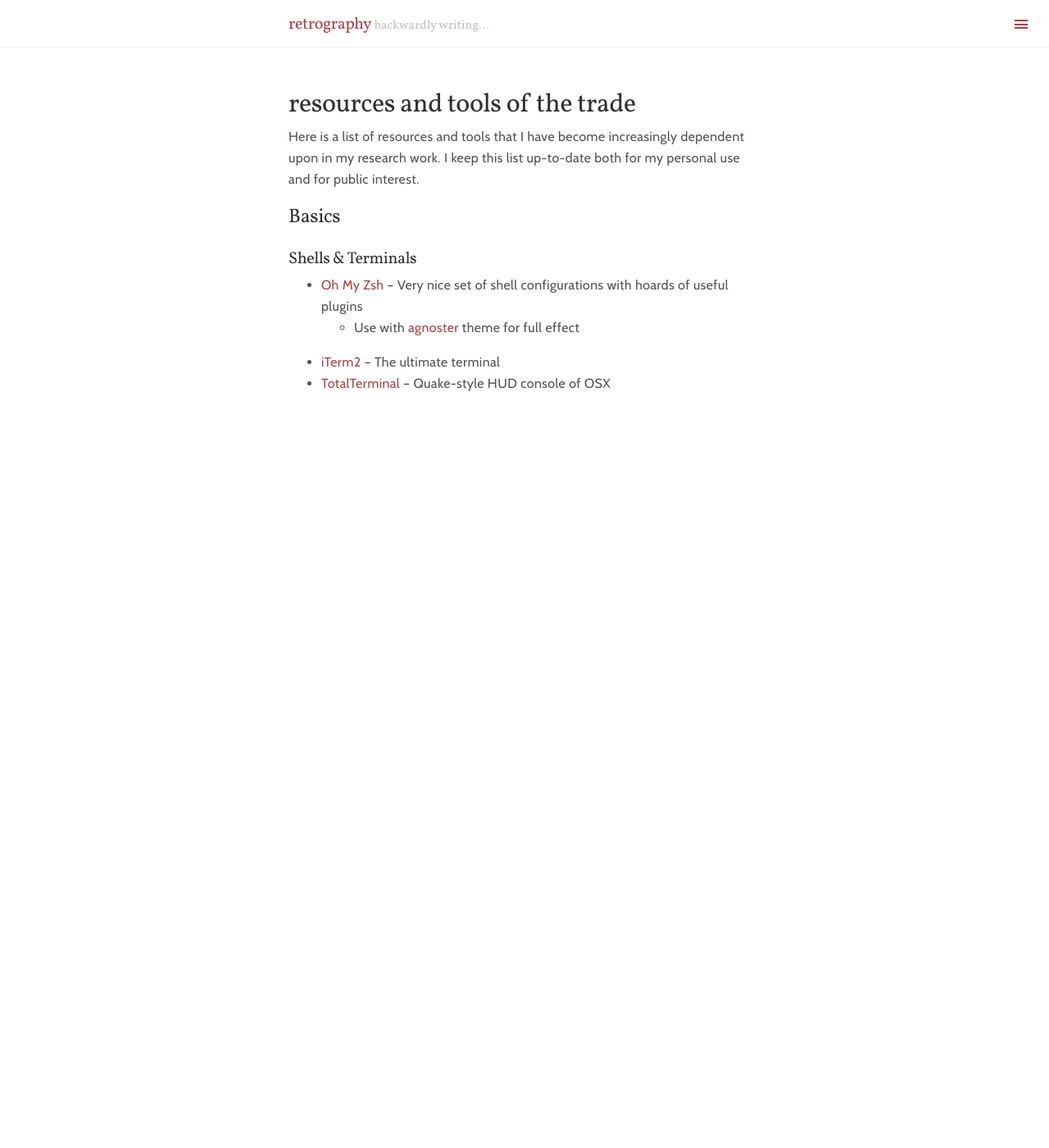
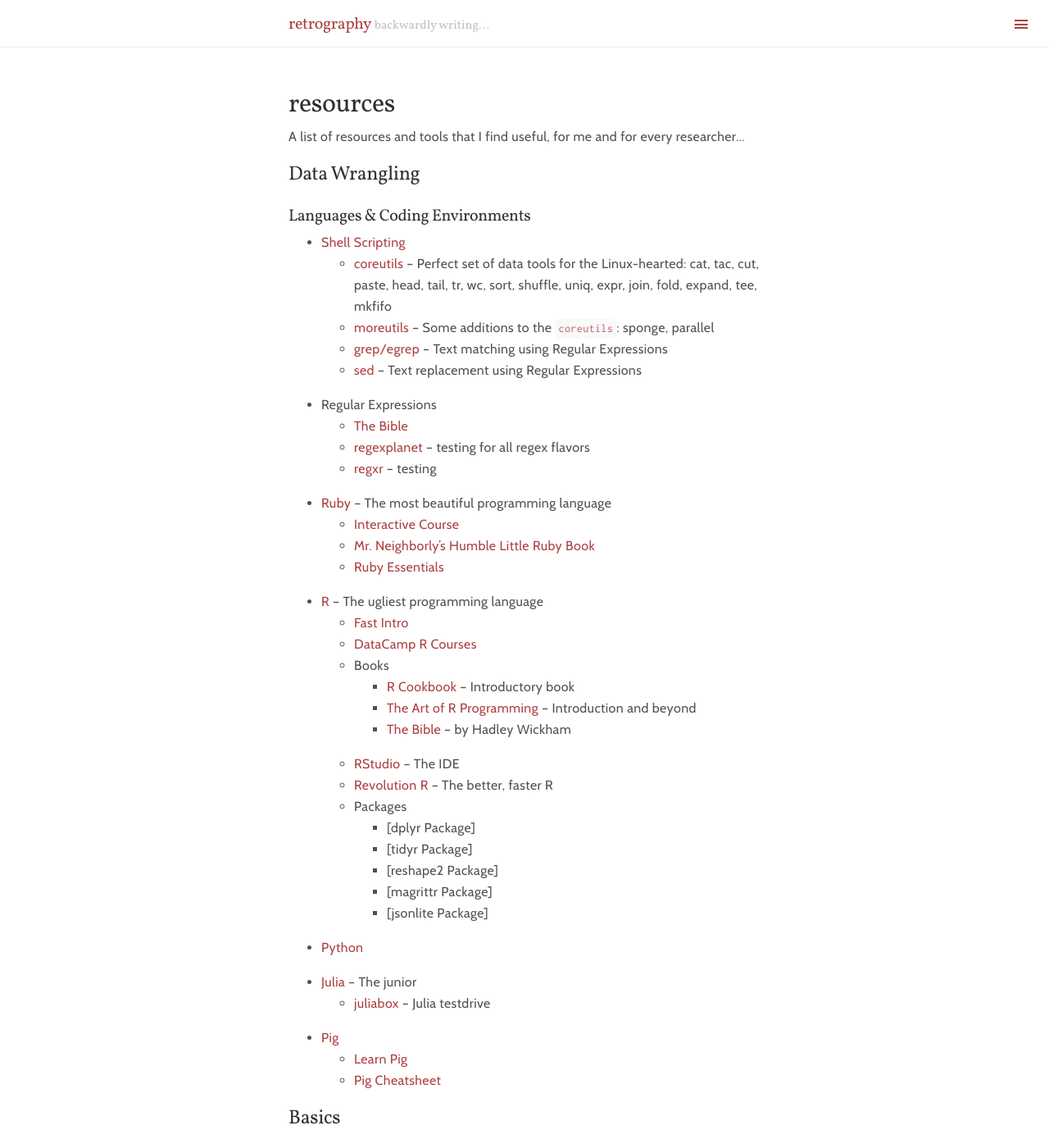
Before and after one commit to retrography/retrography.github.io, a Jekyll site: the page built from resources.markdown, in a window 1280 px wide and 1400 px high. Shown: the whole window at 82% size. Built offline with Jekyll 4.4.1, drawn with Linux system fonts in a browser that asks for light colours; Markdown is read by kramdown in place of the engine named in the settings; some of the changed text lies outside the part shown.

Commit message:
resources update

```diff
--- a/TODO.markdown
+++ b/TODO.markdown
@@ -1 +1,3 @@
 - [ ] Add the COS icon to social media links
+- [ ] Complete the resources page
+- [ ] Complete the post on licenses
--- a/resources.markdown
+++ b/resources.markdown
@@ -1,15 +1,93 @@
 ---
 layout: page
-title: resources and tools of the trade
+title: resources
 ---
 
-Here is a list of resources and tools that I have become increasingly dependent upon in my research work. I keep this list up-to-date both for my personal use and for public interest.
+A list of resources and tools that I find useful, for me and for every researcher...
+
+## Data Wrangling
+
+### Languages & Coding Environments
+
+* [Shell Scripting](http://www.freeos.com/guides/lsst/)
+	* [coreutils](http://www.gnu.org/software/coreutils/coreutils.html) -- Perfect set of data tools for the Linux-hearted: cat, tac, cut, paste, head, tail, tr, wc, sort, shuffle, uniq, expr, join, fold, expand, tee, mkfifo
+	* [moreutils](http://joeyh.name/code/moreutils/) -- Some additions to the `coreutils`: sponge, parallel
+	* [grep/egrep](http://www.grymoire.com/Unix/Grep.html) -- Text matching using Regular Expressions
+	* [sed](http://www.grymoire.com/Unix/Sed.html) -- Text replacement using Regular Expressions
+
+* Regular Expressions
+	* [The Bible](http://www.regular-expressions.info)
+	* [regexplanet](http://www.regexplanet.com) -- testing for all regex flavors
+	* [regxr](http://www.regexr.com) -- testing
+
+* [Ruby](https://www.ruby-lang.org/en/) -- The most beautiful programming language
+	* [Interactive Course](http://tryruby.org)
+	* [Mr. Neighborly's Humble Little Ruby Book](http://humblelittlerubybook.com/book/html/index.html)
+	* [Ruby Essentials](http://www.techotopia.com/index.php/Ruby_Essentials)
+
+* [R](https://www.r-project.org) -- The ugliest programming language
+	* [Fast Intro](http://data.princeton.edu/R)
+	* [DataCamp R Courses](https://www.datacamp.com)
+	* Books
+		* [R Cookbook](http://www.cookbook-r.com) -- Introductory book
+		* [The Art of R Programming](http://heather.cs.ucdavis.edu/~matloff/132/NSPpart.pdf) -- Introduction and beyond
+		* [The Bible](http://adv-r.had.co.nz) -- by Hadley Wickham
+
+	* [RStudio](https://www.rstudio.com) -- The IDE
+	* [Revolution R](https://mran.revolutionanalytics.com/download/) -- The better, faster R
+	* Packages
+		* [dplyr Package]
+		* [tidyr Package]
+		* [reshape2 Package]
+		* [magrittr Package]
+		* [jsonlite Package]
+
+* [Python](https://www.python.org)
+
+* [Julia](http://julialang.org) -- The junior
+	* [juliabox](https://www.juliabox.org) -- Julia testdrive
+
+* [Pig](https://pig.apache.org)
+	* [Learn Pig](http://help.mortardata.com/technologies/pig/learn_pig)
+	* [Pig Cheatsheet](http://mortar-public-site-content.s3-website-us-east-1.amazonaws.com/Mortar-Pig-Cheat-Sheet.pdf)
 
 ## Basics
 
 ### Shells & Terminals
 
-* [Oh My Zsh](https://github.com/robbyrussell/oh-my-zsh) -- Very nice set of shell configurations with hoards of useful plugins
-	* Use with [agnoster](https://gist.github.com/agnoster/3712874) theme for full effect
+* [Oh My Zsh](https://github.com/robbyrussell/oh-my-zsh) -- Very nice set of shell configurations. Use with [agnoster](https://gist.github.com/agnoster/3712874).
+
 * [iTerm2](https://www.iterm2.com/) -- The ultimate terminal
 * [TotalTerminal](http://totalterminal.binaryage.com) -- Quake-style HUD console of OSX
+
+### Versioning, Repos, Dependency Management
+
+* [Homebrew](http://brew.sh) -- OSX's missing package manager. You need this to install most of the tools mentioned here.
+* [Homebrew Cask](http://caskroom.io) -- Automated software installed for OSX
+
+* [Git](http://www.git-scm.com) -- Linus Torvald's choice of versioning system
+	* [Fast Intro](https://www.atlassian.com/git/tutorials/setting-up-a-repository)
+	* [Interactive Course](https://try.github.io)
+	* [Bible](http://www.git-scm.com/book/en/v2)
+
+### Backup
+
+* [S3/Glacier](http://aws.amazon.com/s3/) -- Cheap storage
+* [s3cmd](http://s3tools.org/s3cmd) -- S3 client toolset
+* [Duplicity](http://duplicity.nongnu.org) -- The quintessential incremental backup software
+* [rsync](https://rsync.samba.org) -- Royal sync
+* [Globus](https://www.globus.org) -- Fast and secure data transfer
+
+### Compute
+
+* [Compute Canada](https://www.computecanada.ca) -- Maple leaf computing force
+* [Calcul Quebec](http://www.calculquebec.ca/en/) -- Je me souviens computing force
+* [McGill HPC](http://www.hpc.mcgill.ca) -- Martlet computing force
+* [terminal.com](https://www.terminal.com) -- Pausible virtual machines
+* [DigitalOcean](https://www.digitalocean.com) -- All-SSD cloud
+
+### Editors
+
+* [Vim](http://www.vim.org/) -- The classic
+* [Textmate](http://macromates.com) -- The pro choice
+* [Atom](https://atom.io) -- The cameleon/editor
```
